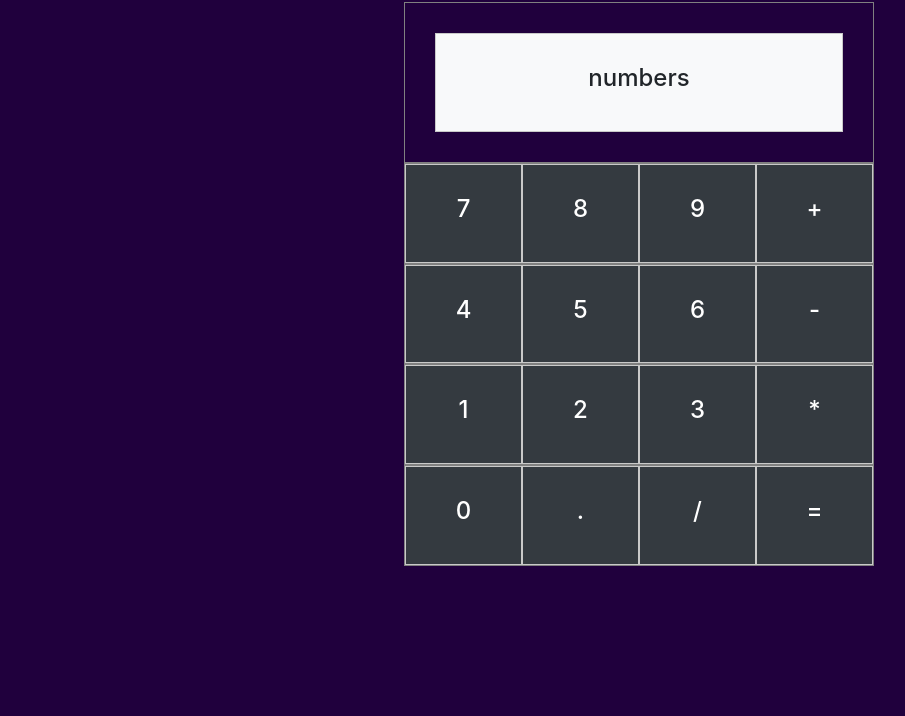
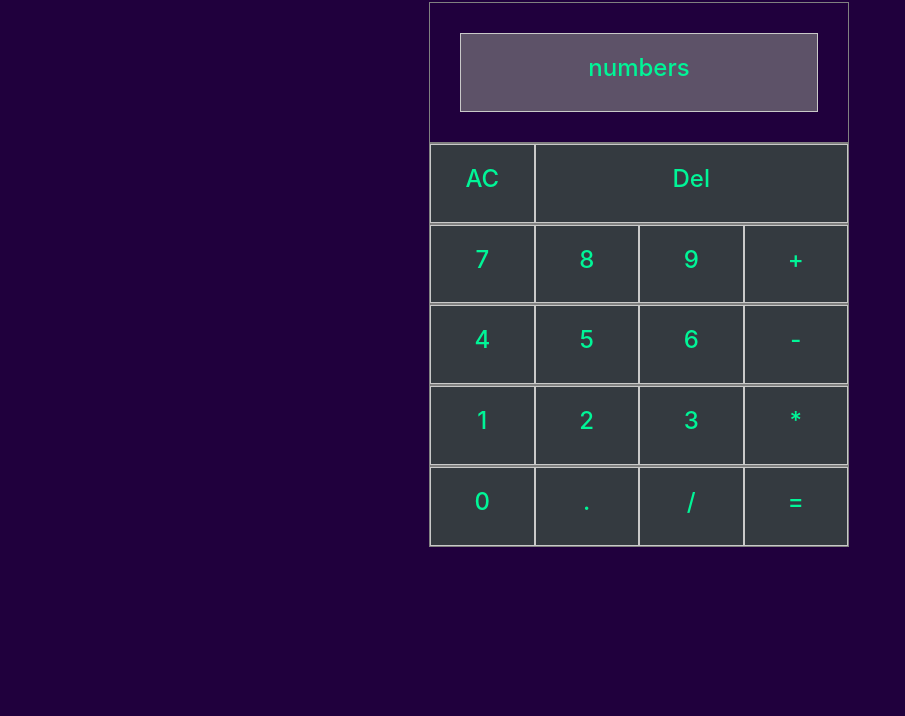
Before and after one commit to manimovassagh/ManiCalculator, a plain HTML site: page index.html in a window 1280 px wide. Shown: the part 84-800 px from the top of the page, without its empty margins (1-906 px from the left). Drawn offline with nearby package versions, Linux system fonts and the light colour scheme.

Commit message:
a little more style

```diff
--- a/Styles.css
+++ b/Styles.css
@@ -1,12 +1,12 @@
 body{
     margin: 30px;
     background-color: rgb(32, 0, 61);
+
 }
-
 
 .my-container{
 
-    max-width: 500px;
+    max-width: 450px;
 
 }
 .my-row{
@@ -17,7 +17,7 @@ body{
 }
 .my-col{
     border:1px solid rgb(201, 201, 201);
-    padding: 30px;
+    padding: 20px;
     margin: 0px;
 }
 .my-screen{
@@ -27,3 +27,9 @@ body{
 .my.header{
     color: azure;
 }
+h4 {
+    color: rgb(0, 245, 151);
+}
+#scr{
+    background-color: rgb(93, 82, 104);
+}
--- a/index.html
+++ b/index.html
@@ -28,7 +28,13 @@
     <header><h1 class="my header">Mani Calculator</h1></header>
     <div class="container my-container">
       <div class="row my-row my-screen">
-        <div class="btn-light col my-col text-center"><h4>numbers</h4></div>
+        <div  id="scr" class="btn-light col my-col text-center"><h4>numbers</h4></div>
+
+      </div>
+      <div class="row my-row">
+        <div class="btn-dark col-3 my-col text-center"><h4>AC</h4></div>
+        <div class="btn-dark col-9 my-col text-center"><h4>Del</h4></div>
+
       </div>
       <div class="row my-row">
         <div class="btn-dark col my-col text-center"><h4>7</h4></div>
@@ -55,6 +61,7 @@
         <div class="btn-dark col my-col text-center"><h4>/</h4></div>
         <div class="btn-dark col my-col text-center"><h4>=</h4></div>
       </div>
+
     </div>
   </body>
 </html>
```
